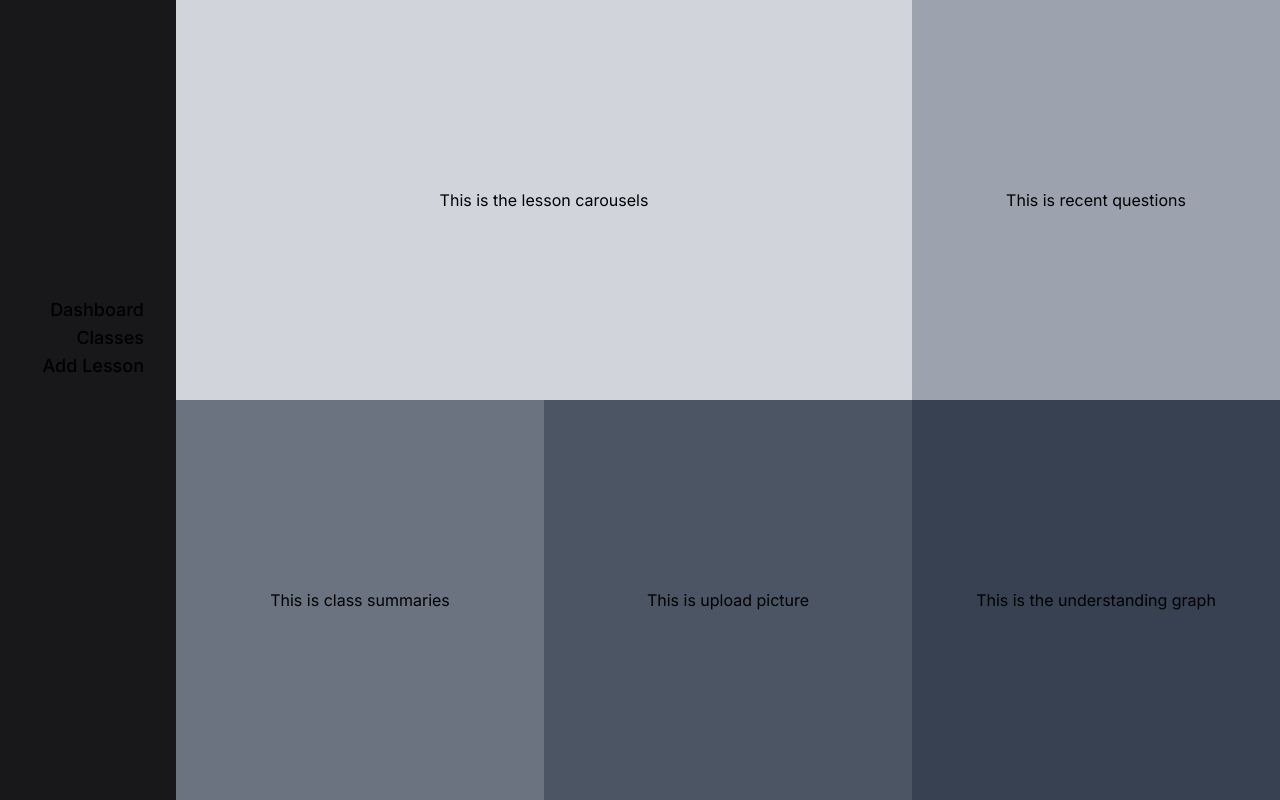
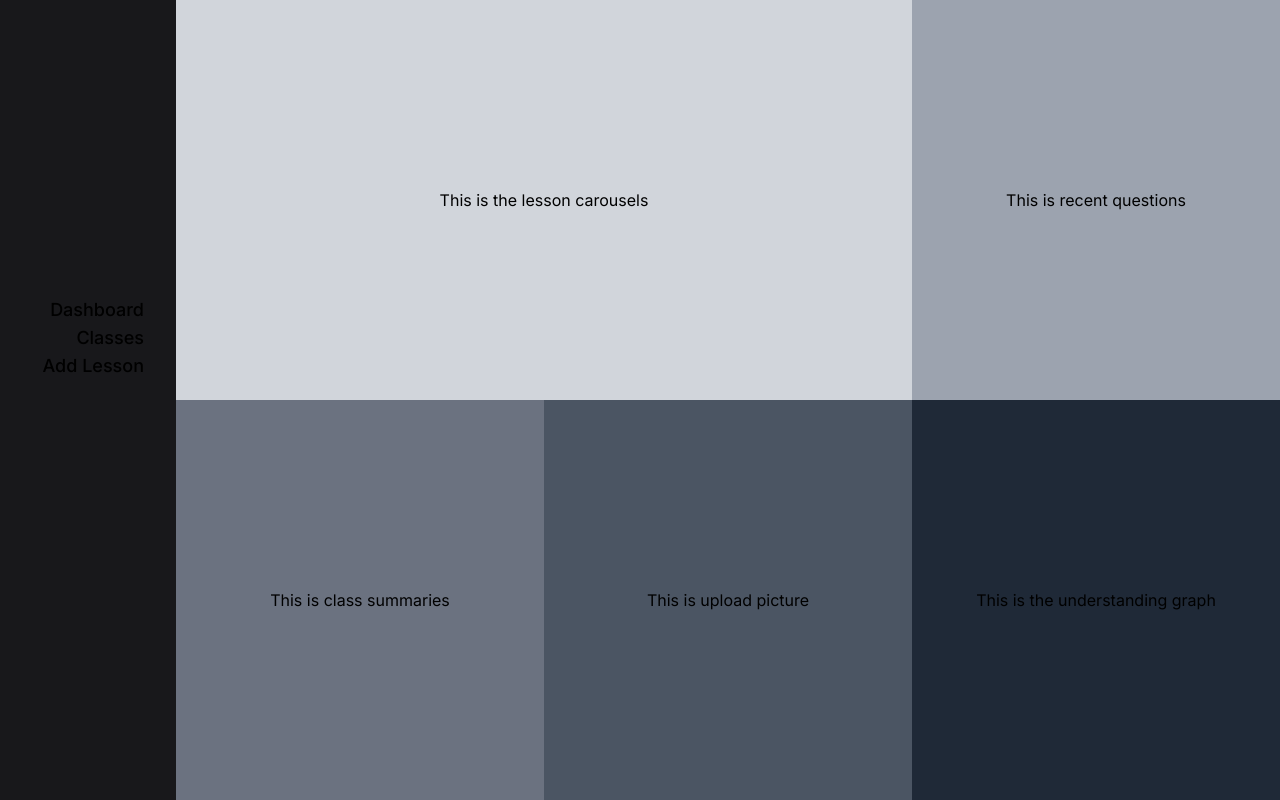
Before and after one commit to amadrafi/qubed_react, a Next.js app: page / in a window 1280 px wide. Built offline with nearby package versions, Linux system fonts and the light colour scheme.

Commit message:
change bg-color

```diff
--- a/src/app/page.js
+++ b/src/app/page.js
@@ -23,7 +23,7 @@ export default function Home() {
         <div className="basis-1/3 bg-gray-600 flex items-center">
           <UploadPicture />
         </div>
-        <div className="basis-1/3 bg-gray-700 flex items-center">
+        <div className="basis-1/3 bg-gray-800 flex items-center">
           <UnderstandingGraph />
         </div>
       </div>
```
